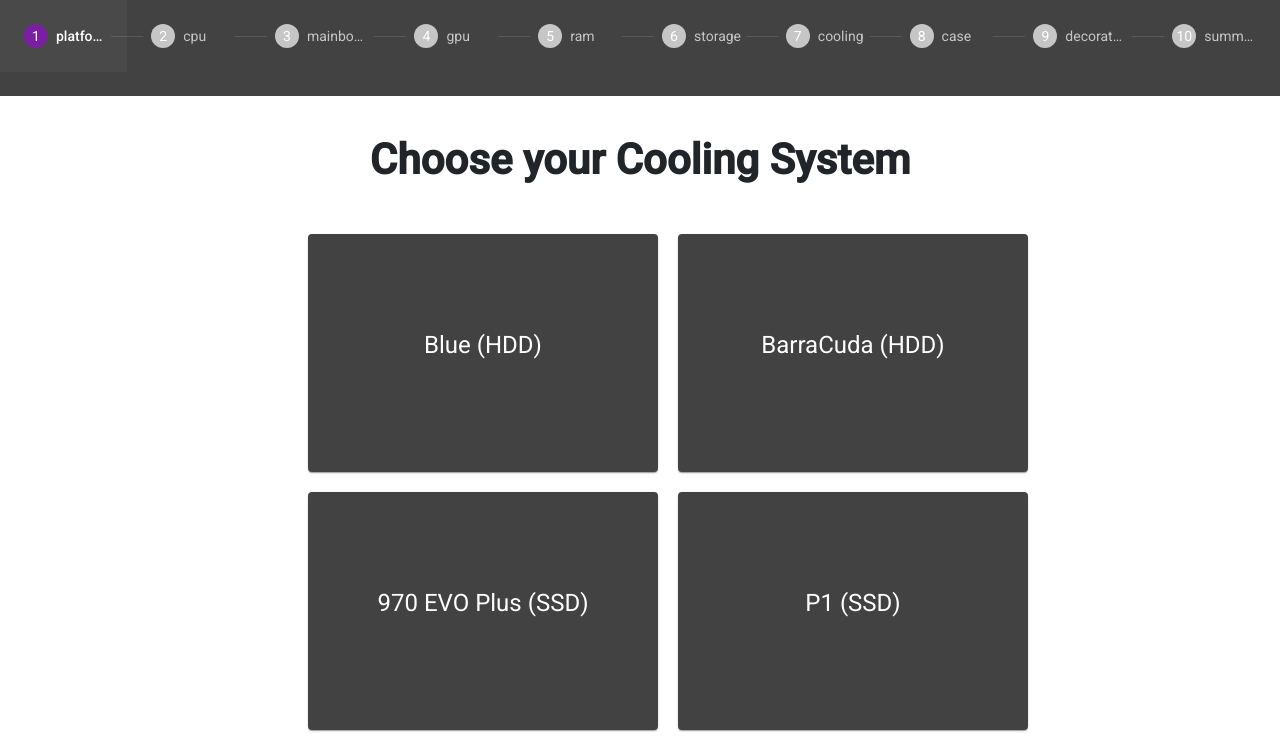
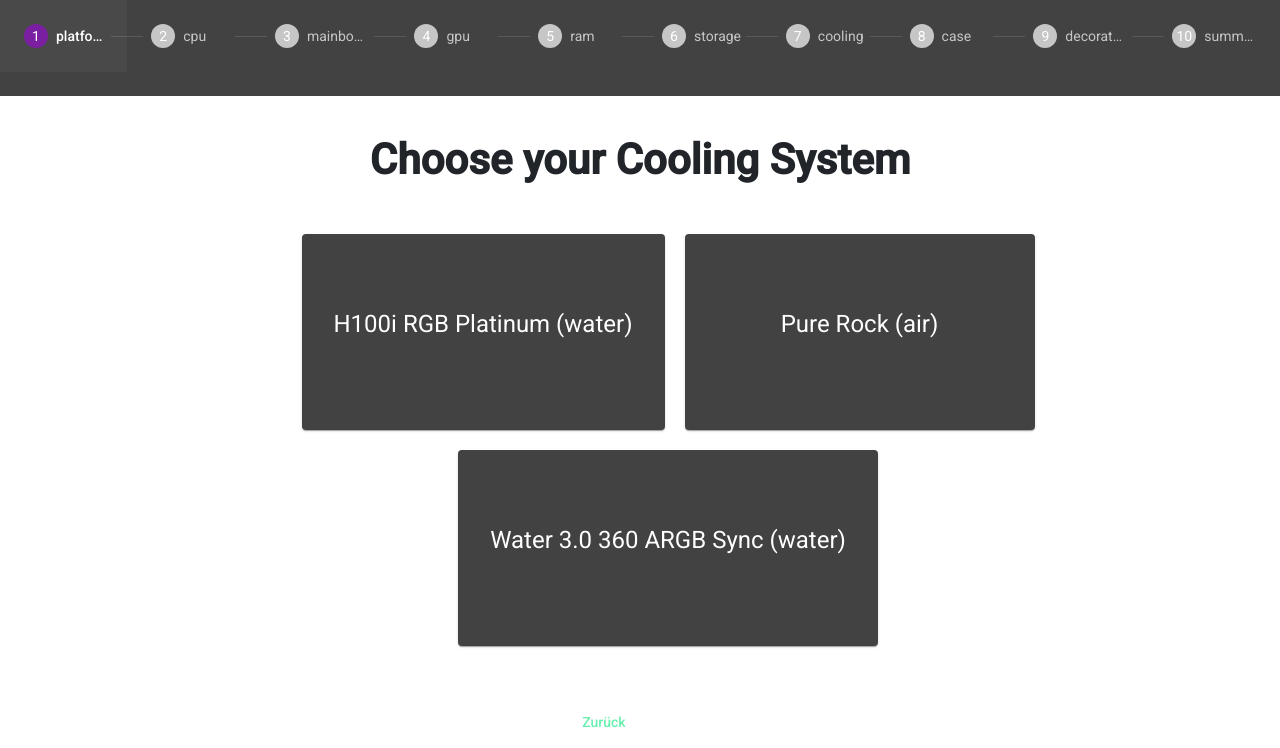
Before and after one commit to LaLuMaSh/Hardware-Konfigurator, an Angular app in the folder hardwareConfigurator/: page /cooling in a window 1280 px wide. Shown: the top 748 px of the page. Built offline with nearby package versions, Linux system fonts and the light colour scheme.

Commit message:
fix dumb mistake

```diff
--- a/hardwareConfigurator/src/app/Components/LocalComponents/case/case.component.html
+++ b/hardwareConfigurator/src/app/Components/LocalComponents/case/case.component.html
@@ -1,5 +1,5 @@
 <app-content-card-container #container [title]="title">
-  <app-content-card *ngFor="let pcCase of cases" [container]="container" saveKey="storage" [obj]="pcCase" cardHeight="17">
+  <app-content-card *ngFor="let pcCase of cases" [container]="container" saveKey="case" [obj]="pcCase" cardHeight="17">
     <app-content-card-front>
       <h1>{{pcCase.name}}</h1>
     </app-content-card-front>
--- a/hardwareConfigurator/src/app/Components/LocalComponents/cooling/cooling.component.html
+++ b/hardwareConfigurator/src/app/Components/LocalComponents/cooling/cooling.component.html
@@ -1,7 +1,7 @@
 <app-content-card-container #container [title]="title">
-  <app-content-card *ngFor="let cooling of storages" [container]="container" saveKey="storage" [obj]="cooling" cardHeight="17">
+  <app-content-card *ngFor="let cooling of cooling" [container]="container" saveKey="cooling" [obj]="cooling" cardHeight="14">
     <app-content-card-front>
-      <h1>{{cooling.name}} ({{cooling.type.toUpperCase()}})</h1>
+      <h1>{{cooling.name}} ({{cooling.type}})</h1>
     </app-content-card-front>
     <app-content-card-back>
       <table>
@@ -10,16 +10,12 @@
           <td><b>{{cooling.manufacturer}}</b> - {{cooling.name}} ({{cooling.type}})</td>
         </tr>
         <tr>
-          <td>Amount</td>
-          <td>{{cooling.capacity}}Tb x {{cooling.amount}}</td>
+          <td>Fans</td>
+          <td>{{cooling.fans}}</td>
         </tr>
         <tr>
-          <td>Form Factor</td>
-          <td>{{cooling.formFactor}}</td>
-        </tr>
-        <tr>
-          <td>Interface</td>
-          <td>{{cooling.interface}}</td>
+          <td>Sockets</td>
+          <td>{{cooling.sockets}}</td>
         </tr>
         <tr>
           <td>Price</td>
--- a/hardwareConfigurator/src/app/Components/LocalComponents/cooling/cooling.component.ts
+++ b/hardwareConfigurator/src/app/Components/LocalComponents/cooling/cooling.component.ts
@@ -1,5 +1,5 @@
 import { Component, OnInit } from '@angular/core';
-import { Storage } from '../../../Models/storage';
+import { Cooling } from '../../../Models/cooling';
 
 @Component({
   selector: 'app-cooling',
@@ -9,11 +9,11 @@
 export class CoolingComponent implements OnInit {
 
   title = 'Choose your Cooling System';
-  storages: Storage[];
+  cooling: Cooling[];
   constructor() { }
 
   ngOnInit(): void {
-    this.storages = Storage.storage();
+    this.cooling = Cooling.cooling();
   }
 
 }
--- /dev/null
+++ b/hardwareConfigurator/src/app/Models/cooling.ts
@@ -0,0 +1,38 @@
+import { UniqueObject } from './uniqueObject';
+
+export class Cooling extends UniqueObject {
+  name: string;
+  price: number;
+  manufacturer : string;
+  fans: number;
+  sockets: string;
+  type: string;
+
+  public static cooling(): Cooling[] {
+    return Array.of({
+      id: 1,
+      name: 'H100i RGB Platinum',
+      price: 150,
+      manufacturer: 'Corsair',
+      fans: 2,
+      sockets: 'AM3, AM2, LGA 1366, FM1, LGA 1156, LGA 1155, LGA 2011, FM2, LGA 1150, LGA 2011-v3, LGA 1151, AM4, TR4',
+      type: 'water'
+    },{
+      id: 2,
+      name: 'Pure Rock',
+      price: 44,
+      manufacturer: 'be quiet!',
+      fans: 1,
+      sockets: 'LGA 1366, LGA 1156, LGA 1155, LGA 2011, LGA 1150, LGA 2011-v3, LGA 1151, AM4',
+      type: 'air'
+    },{
+      id: 3,
+      name: 'Water 3.0 360 ARGB Sync',
+      price: 202,
+      manufacturer: 'Thermaltake',
+      fans: 3,
+      sockets: 'AM3, AM2, AM2+, LGA 1366, FM1, LGA 1156, LGA 1155, LGA 2011, AM3+, FM2, LGA 1150, LGA 2011-v3, LGA 1151, AM4, LGA 2066',
+      type: 'water'
+    })
+  }
+}
```
